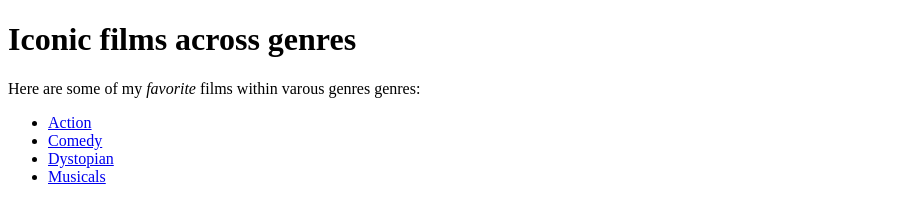
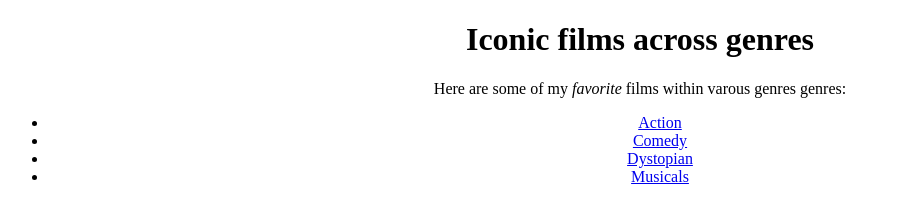
Before and after one commit to Carmelitaaaa/TBD, a plain HTML site: page index.html in a window 1280 px wide. Shown: the whole page, without its empty margins (0-900 px from the left). Drawn offline with Linux system fonts and the light colour scheme.

Commit message:
Add files via upload

```diff
--- a/index.html
+++ b/index.html
@@ -7,14 +7,14 @@
 
 </head>
 <body>
-	<h1> Iconic films across genres</h1>
-	<p> Here are some of my <i>favorite</i> films within varous genres genres:</p>
+	<center><h1> Iconic films across genres</h1></center>
+	<center><p> Here are some of my <i>favorite</i> films within varous genres genres:</p></center>
 
-	<ul>
+	<center><ul>
 		<li> <a href="action.html">Action</a> </li>
 		<li><a href="comedy.html">Comedy</a> </li>
 		<li><a href="dystopian.html">Dystopian</a></li>
-        <li><a href="musicals.html">Musicals</a></li>
+        <li><a href="musicals.html">Musicals</a></li></ul>
 
 	</ul>
 
```
